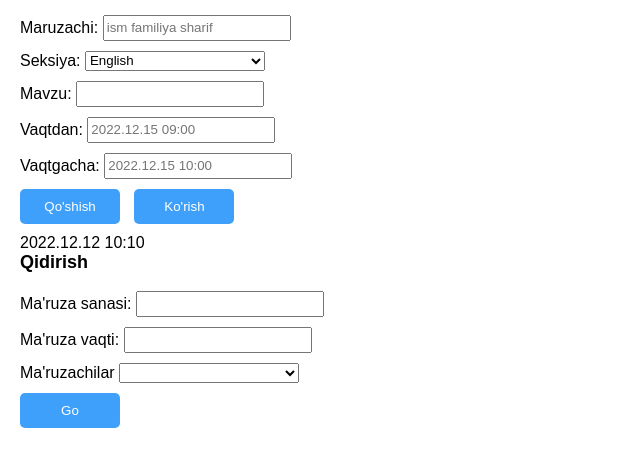
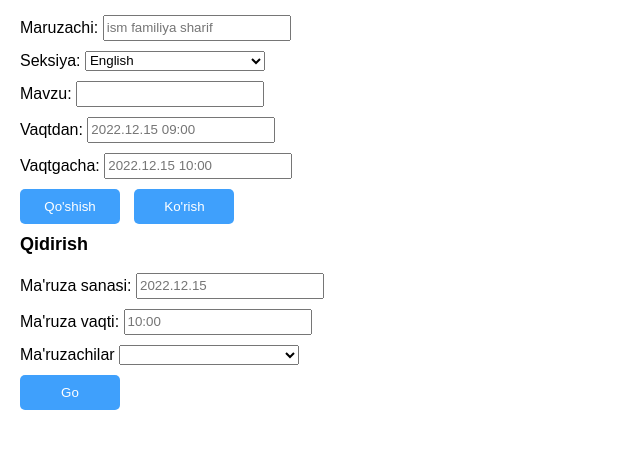
Before and after one commit to Rustam-Fozilov/JS-retake, a plain HTML site: page 3. Konferensiya tizimi/uchinchi.html in a window 1280 px wide. Shown: the part 114-580 px from the top of the page, without its empty margins (0-640 px from the left). Drawn offline with Linux system fonts and the light colour scheme.

Commit message:
3 - misol tayyor

```diff
--- a/3. Konferensiya tizimi/uchinchi.html
+++ b/3. Konferensiya tizimi/uchinchi.html
@@ -32,53 +32,14 @@
         <button class="btn" onclick="show()">Ko'rish</button>
         <div id="resultOfAdded"></div>
 
-        <div>2022.12.12 10:10</div>
-
         <div class="headerText">Qidirish</div> <br>
-        Ma'ruza sanasi: <input type="text" name="" id="searchDate"> <br>
-        Ma'ruza vaqti: <input type="text" name="" id="searchTime"> <br>
+        Ma'ruza sanasi: <input placeholder="2022.12.15" type="text" name="" id="searchDate"> <br>
+        Ma'ruza vaqti: <input placeholder="10:00" type="text" name="" id="searchTime"> <br>
         Ma'ruzachilar <select name="" id="selectLectureres"></select> <br>
 
         <button class="btn" onclick="search()">Go</button>
         <div id="resultOfSearch"></div>
         <p class="error"></p>
-
-        <!-- <table>
-            <tr>
-                <th>Sana</th>
-                <th>Vaqt</th>
-                <th>Maruza sarlavhasi</th>
-                <th>Maruzachi</th>
-            </tr>
-            <tr>
-                <td colspan="4" align="center">Informatika</td>
-            </tr>
-            <tr>
-                <td rowspan="3">2022.12.12</td>
-                <td>
-                    12:00 <br>
-                    13:00
-                    <td>Dasturlashdagi trendlar</td>
-                    <td>Hoshim aka</td>
-                    <tr>
-                        <td>
-                            13:00 <br>
-                            14:00
-                        </td>
-                        <td>Github profili</td>
-                        <td>Arslon aka</td>
-                    </tr>
-                    <tr>
-                        <td>
-                            13:00 <br>
-                            14:00
-                        </td>
-                        <td>Github profili</td>
-                        <td>Arslon aka</td>
-                    </tr>
-                </td>
-            </tr>
-        </table> -->
     </div>
 
     <script src="uchinchi.js"></script>
```
